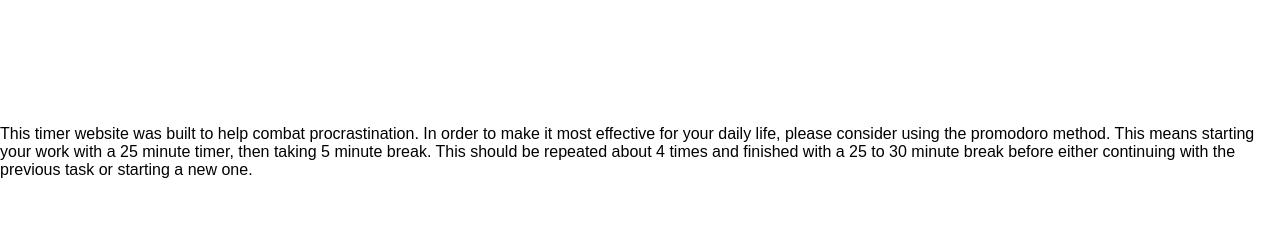
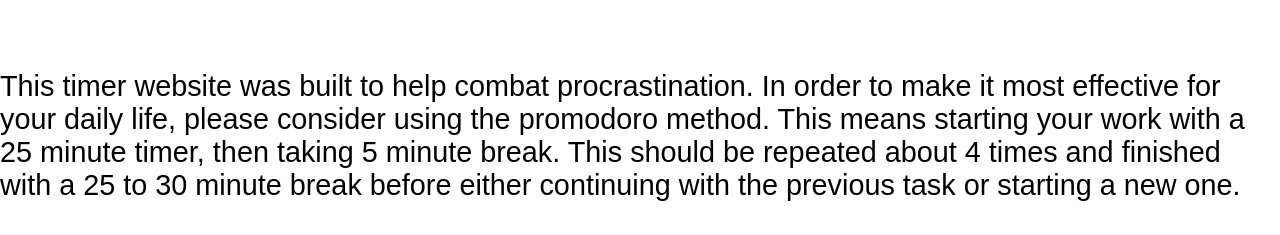
Before and after one commit to etta-j-f/Stick-to-It, a plain HTML site: page mvp.html in a window 1280 px wide. Shown: the part 565-800 px from the top of the page. Drawn offline with Linux system fonts and the light colour scheme.

Commit message:
finishing touches for the day

```diff
--- a/mvp.css
+++ b/mvp.css
@@ -93,7 +93,8 @@
 }
 #info{
   position: absolute;
-  bottom: 5%
+  bottom: .5%;
+  font-size: 180%
 }
 
 #title{
--- a/mvp.js
+++ b/mvp.js
@@ -100,7 +100,7 @@
   if (st == "stopped") {
     if (items.length > 0) {
       var i = items.pop(0);
-      document.getElementById("currenttask").innerText = "-- Working on " + i["name"];
+      document.getElementById("currenttask").innerText = "-- Working on " + i["name"]+i["priority"]+i["name"];
       hour = i["hour"];
       minute = i["min"];
       second = i["second"];
```
